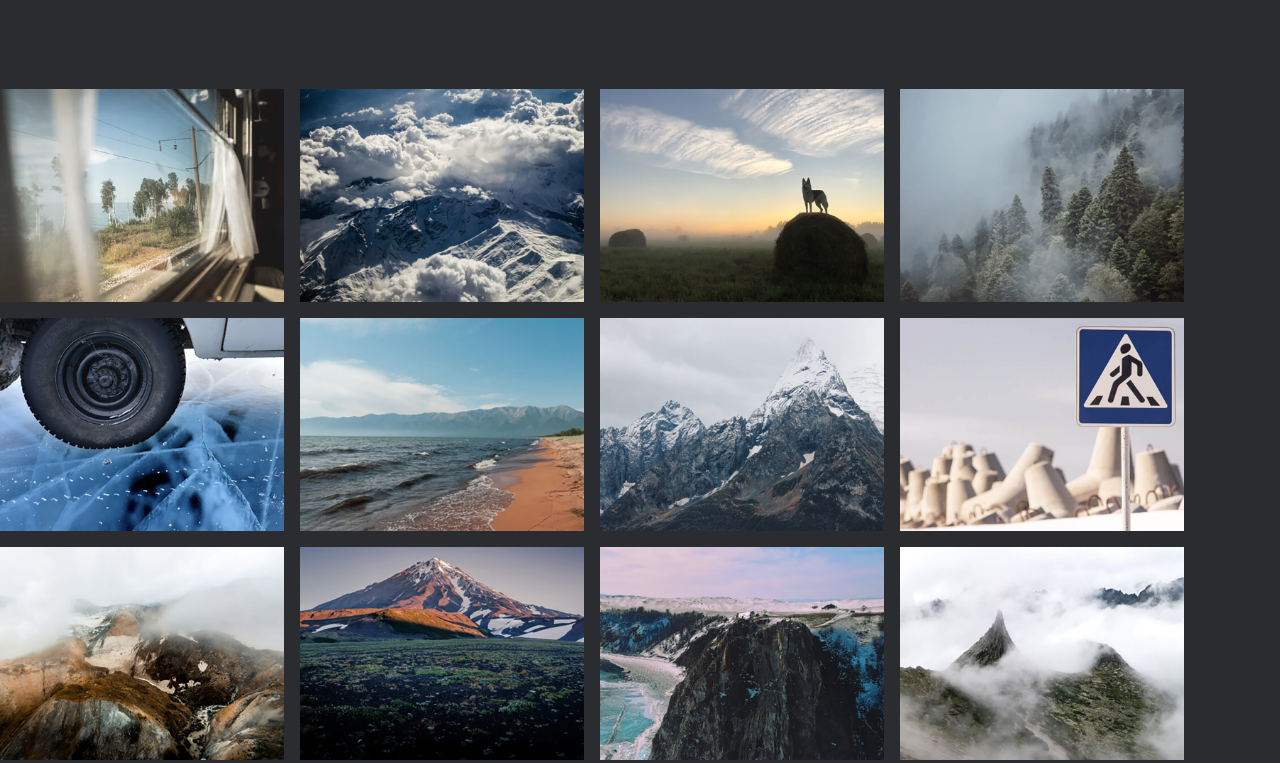
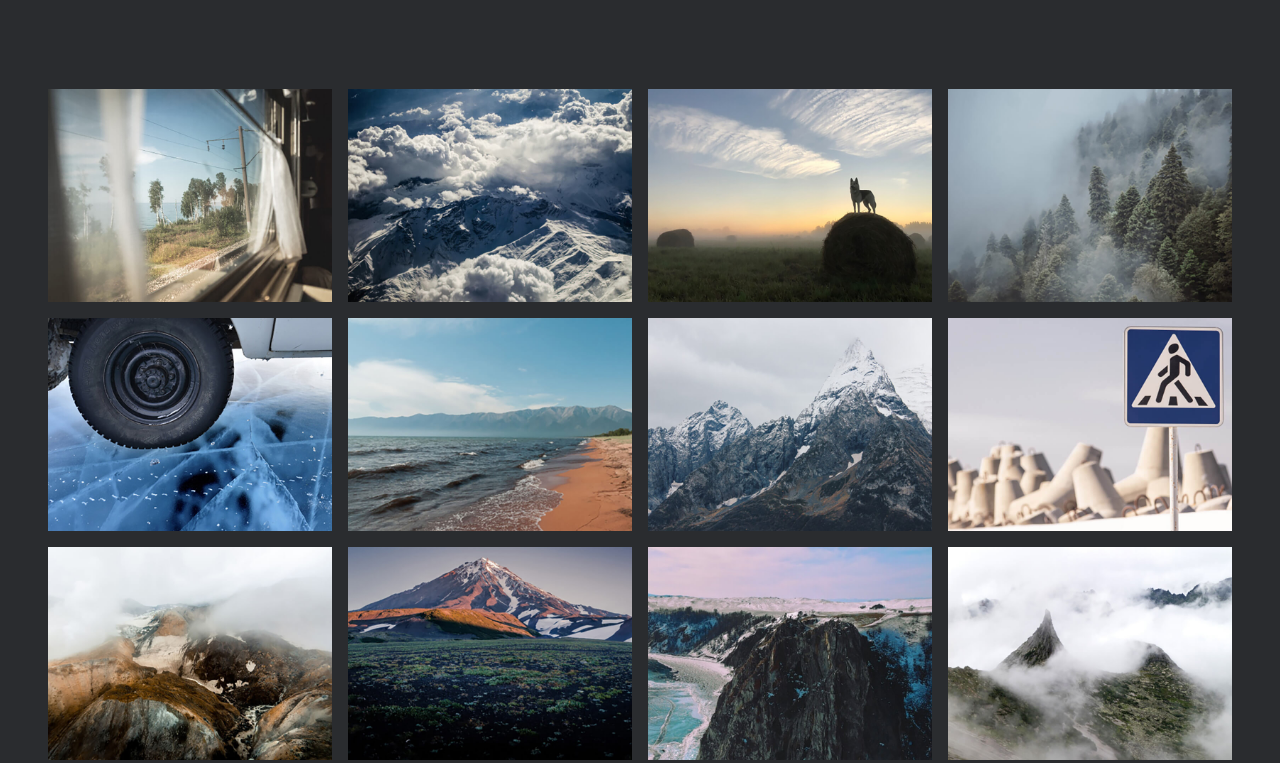
Before and after one commit to polumnana/russian-travel, a plain HTML site: page travel.html in a window 1280 px wide. Shown: the part 1665-2428 px from the top of the page. Drawn offline with Linux system fonts and the light colour scheme.

Commit message:
фото грид оцентровала

```diff
--- a/styles/travel.css
+++ b/styles/travel.css
@@ -6,6 +6,9 @@
     font-family: Inter;
     color: #fff;
     background-color: #2A2C2F;
+    display: flex;
+    flex-direction: column;
+    align-items: center;
 }
 
 @media screen and (min-width: 1280px) {
@@ -134,8 +137,6 @@
 }
 
 .photo-grid {
-    width: 1184px;
-    height: 671px;
     display: grid;
     grid-template-columns: 284px 284px 284px 284px;
     grid-template-rows: 213px 213px 213px;
```
